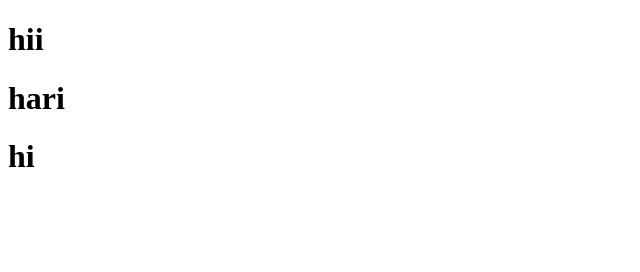
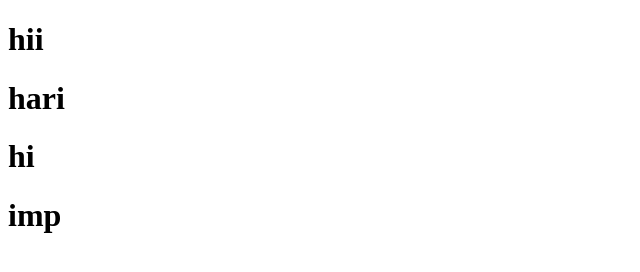
Before and after one commit to lokeshwaran1310/App, a plain HTML site: page index.html in a window 1280 px wide. Shown: the whole page, without its empty margins (0-640 px from the left). Drawn offline with Linux system fonts and the light colour scheme.

Commit message:
Update index.html

```diff
--- a/index.html
+++ b/index.html
@@ -8,7 +8,7 @@
     <h1>hii</h1>
     <h1>hari</h1>
     <h1>hi</h1>
-
+    <h1>imp</h1>
 
 </body>
 </html>
```
